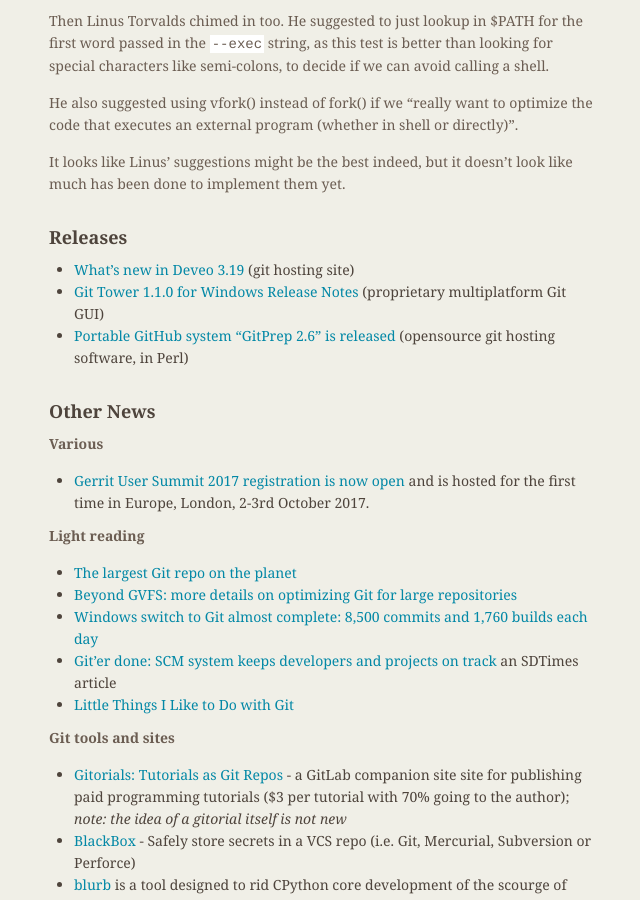
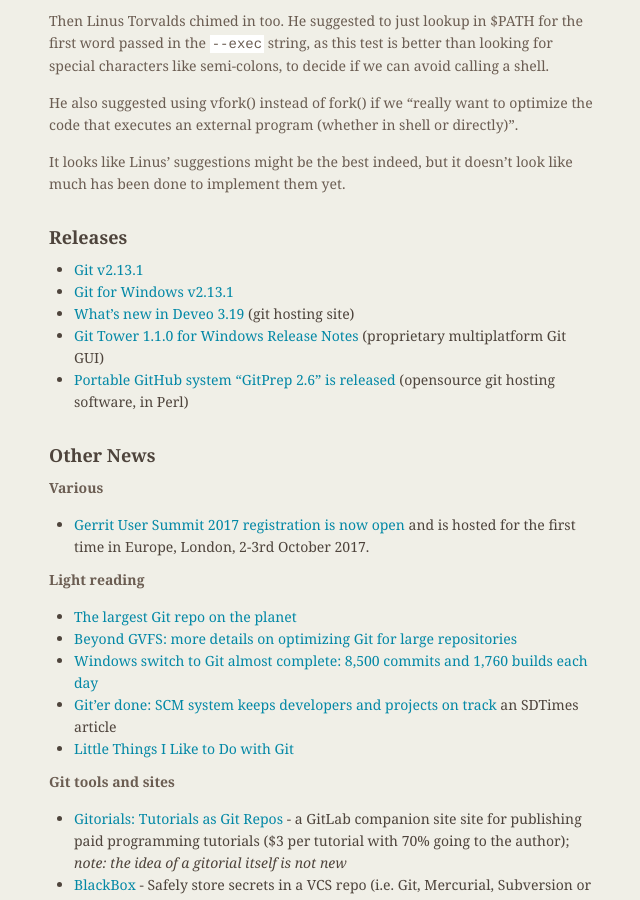
Before and after one commit to git/git.github.io, a Jekyll site: the page built from rev_news/drafts/edition-28.md, in a window 1280 px wide and 900 px high, scrolled down 3644 px. Shown: the whole window, without its empty margins (485-1125 px from the left). Built offline with Jekyll 4.4.1, drawn with Linux system fonts in a browser that asks for light colours.

Commit message:
Rev News: mention Git (for Windows) v2.13.1
Signed-off-by: Johannes Schindelin <johannes.schindelin@gmx.de>

```diff
--- a/rev_news/drafts/edition-28.md
+++ b/rev_news/drafts/edition-28.md
@@ -214,6 +214,8 @@
 
 ## Releases
 
+* [Git v2.13.1](https://github.com/git/git/blob/v2.13.1/Documentation/RelNotes/2.13.1.txt)
+* [Git for Windows v2.13.1](https://github.com/git-for-windows/git/releases/tag/v2.13.1.windows.1)
 * [What's new in Deveo 3.19](blog.deveo.com/whats-new-in-deveo-3-19/) (git hosting site)
 * [Git Tower 1.1.0 for Windows Release Notes](https://www.git-tower.com/windows/release-notes#1.1.0) (proprietary multiplatform Git GUI)
 * [Portable GitHub system "GitPrep 2.6" is released](http://blogs.perl.org/users/yuki_kimoto/2017/06/portable-github-system-gitprep-26-is-released---wiki-system-is-added-you-can-write-documentation.html) (opensource git hosting software, in Perl)
```
